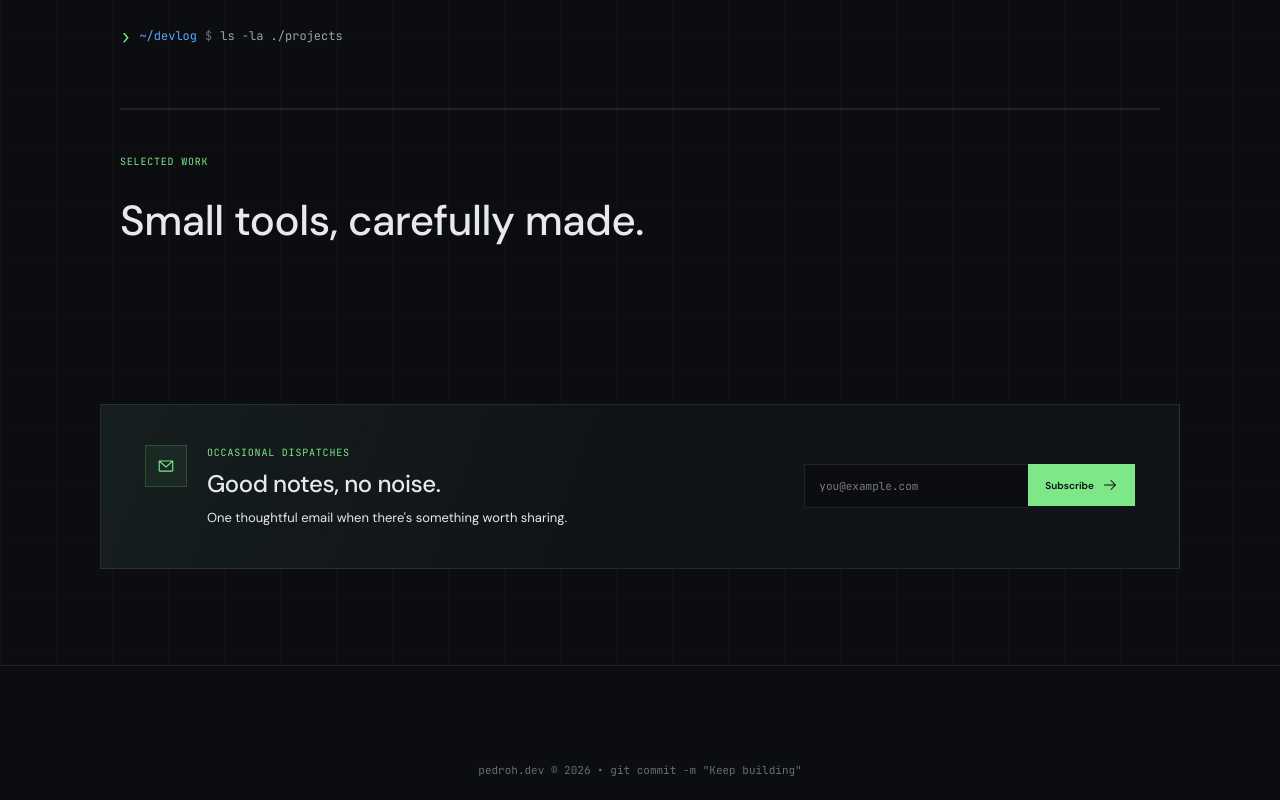
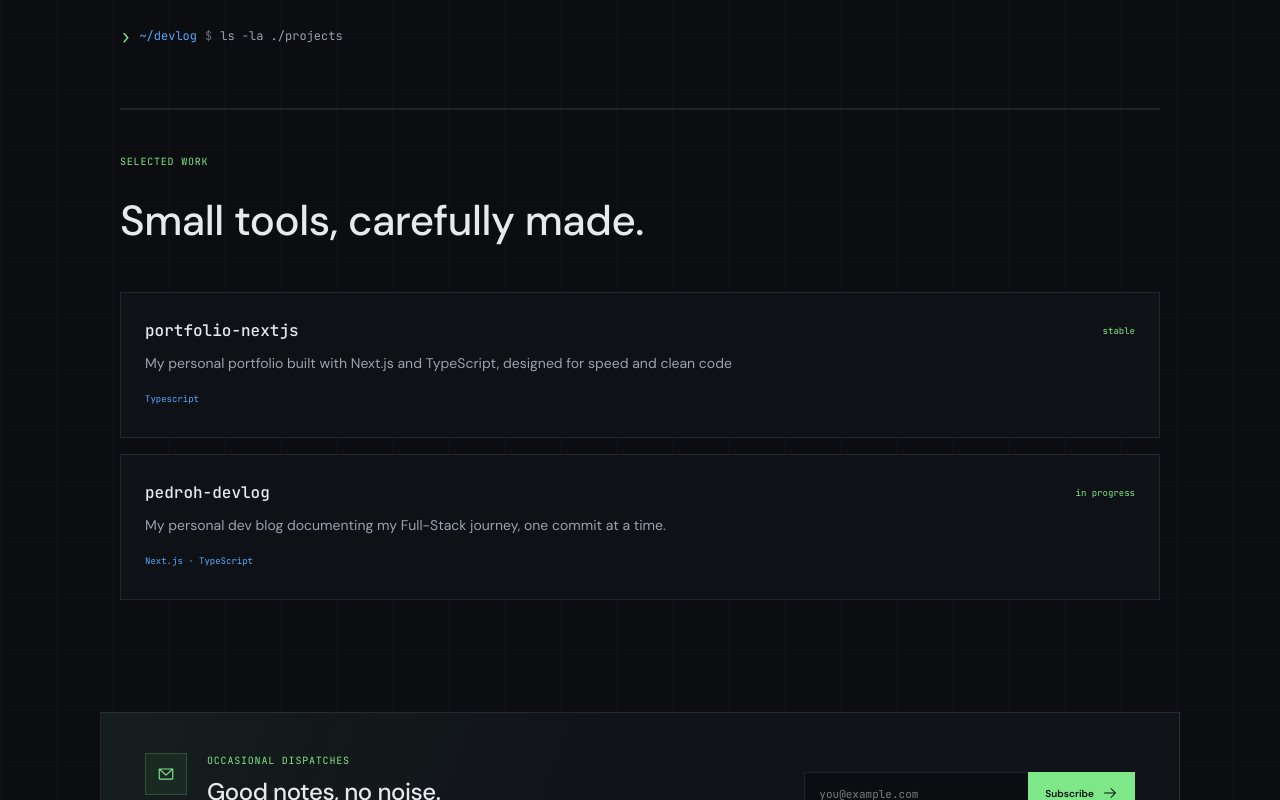
Before and after one commit to peterhfss/pedroh-devlog, a Next.js app: page /projects in a window 1280 px wide. Shown: the part 970-1770 px from the top of the page. Built offline with nearby package versions, Linux system fonts and the light colour scheme.

Commit message:
feat(projects): update projects  section

```diff
--- a/src/app/(main)/projects/page.tsx
+++ b/src/app/(main)/projects/page.tsx
@@ -1,5 +1,6 @@
 
 import { Prompt } from "@/components";
+import { projects } from "@/lib/utils";
 
 export default function Projects() {
   return (
@@ -12,7 +13,17 @@ export default function Projects() {
             Small tools, carefully made.
           </h2>
         </div>
-        <div className="text-base leading-7 text-soft">
+        <div className="text-base leading-7 text-soft grid gap-4 ">
+          {projects.map((project) => (
+            <article key={project.name} className="p-6 border border-border bg-project-card transition-all duration-200 ease hover:-translate-y-1 hover:bg-surface hover:cursor-pointer hover:border-border-icon">
+              <div className="flex items-center justify-between gap-5">
+                <h3 className="m-0 text-base font-medium font-mono text-text">{project.name}</h3>
+                <span className="text-green text-[9px] font-mono">{project.status}</span>
+              </div>
+              <p className="mt-3.5 mb-4 text-[14px] leading-2">{project.description}</p>
+              <small className="text-blue text-[9px] font-mono">{project.stacks}</small>
+            </article>
+          ))}
 
         </div>
       </div>
--- a/src/app/globals.css
+++ b/src/app/globals.css
@@ -12,6 +12,7 @@
   --blue: #58a6ff;
   --gray: #424953;
   --border: rgba(255, 255, 255, 0.09);
+  --project-card: rgba(16, 19, 24, 0.7);
   --mono: "JetBrains Mono", monospace;
   --sans: "DM Sans", sans-serif;
   --border-icon: rgba(126, 231, 135, 0.2);
@@ -29,6 +30,8 @@
   --color-green: var(--green);
   --color-blue: var(--blue);
   --color-gray: var(--gray);
+  --color-project-card: var(--project-card);
+  --color-surface: var(--surface);
   --color-surface-raised: var(--surface-raised);
   --color-border-icon: var(--border-icon);
   --color-bg-icon: var(--bg-icon);
--- a/src/lib/utils/index.ts
+++ b/src/lib/utils/index.ts
@@ -9,24 +9,17 @@ export const tabs: TabItem[] = [
 export const projects = [
   {
     name: "portfolio-nextjs",
-    desc: "My personal portfolio built with Next.js and TypeScript, designed for speed and clean code",
-    lang: "Typescript",
-    langColor: "#3178c6",
+    description: "My personal portfolio built with Next.js and TypeScript, designed for speed and clean code",
+    stacks: "Typescript",
     url: "https://github.com/peterhfss/portfolio-nextjs",
-  },
-  {
-    name: "finan",
-    desc: "High-performance financial system built with FastAPI and optimized for DX.",
-    lang: "Python",
-    langColor: "#3572a5",
-    url: "https://github.com/peterhfss/finan",
+    status: "stable",
   },
   {
     name: "pedroh-devlog",
-    desc: "My personal dev blog documenting my Full-Stack journey, one commit at a time.",
-    lang: "TypeScript",
-    langColor: "#3178c6",
+    description: "My personal dev blog documenting my Full-Stack journey, one commit at a time.",
+    stacks: "Next.js · TypeScript",
     url: "https://github.com/peterhfss/pedroh-devlog",
+    status: "in progress",
   },
 ];
 
```
